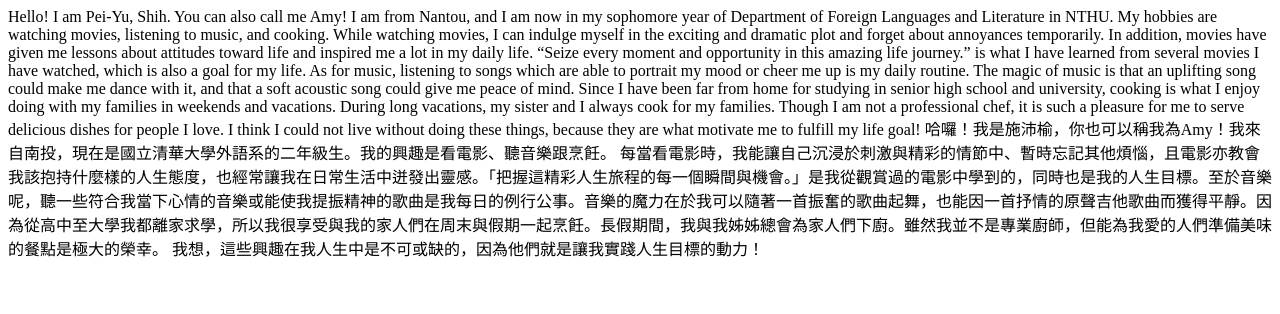
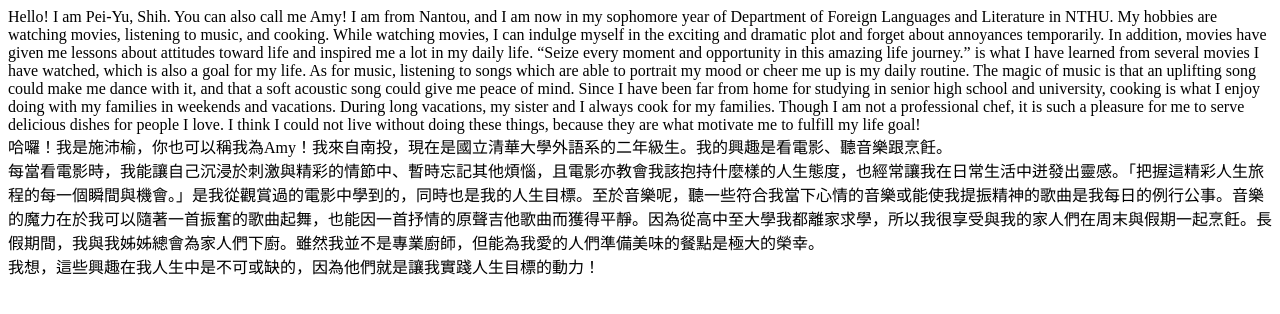
Before and after one commit to peiiiyu/peiiiyu.github.io, a plain HTML site: page personal/index.html in a window 1280 px wide. Drawn offline with Linux system fonts and the light colour scheme.

Commit message:
bilingual bio

```diff
--- a/personal/index.html
+++ b/personal/index.html
@@ -5,10 +5,10 @@
         <meta charset="utf-8">
     </head>
     <body>
-        Hello! I am Pei-Yu, Shih. You can also call me Amy! I am from Nantou, and I am now in my sophomore year of Department of Foreign Languages and Literature in NTHU. My hobbies are watching movies, listening to music, and cooking. While watching movies, I can indulge myself in the exciting and dramatic plot and forget about annoyances temporarily. In addition, movies have given me lessons about attitudes toward life and inspired me a lot in my daily life. “Seize every moment and opportunity in this amazing life journey.” is what I have learned from several movies I have watched, which is also a goal for my life. As for music, listening to songs which are able to portrait my mood or cheer me up is my daily routine. The magic of music is that an uplifting song could make me dance with it, and that a soft acoustic song could give me peace of mind. Since I have been far from home for studying in senior high school and university, cooking is what I enjoy doing with my families in weekends and vacations. During long vacations, my sister and I always cook for my families. Though I am not a professional chef, it is such a pleasure for me to serve delicious dishes for people I love. I think I could not live without doing these things, because they are what motivate me to fulfill my life goal!
+        Hello! I am Pei-Yu, Shih. You can also call me Amy! I am from Nantou, and I am now in my sophomore year of Department of Foreign Languages and Literature in NTHU. My hobbies are watching movies, listening to music, and cooking. While watching movies, I can indulge myself in the exciting and dramatic plot and forget about annoyances temporarily. In addition, movies have given me lessons about attitudes toward life and inspired me a lot in my daily life. “Seize every moment and opportunity in this amazing life journey.” is what I have learned from several movies I have watched, which is also a goal for my life. As for music, listening to songs which are able to portrait my mood or cheer me up is my daily routine. The magic of music is that an uplifting song could make me dance with it, and that a soft acoustic song could give me peace of mind. Since I have been far from home for studying in senior high school and university, cooking is what I enjoy doing with my families in weekends and vacations. During long vacations, my sister and I always cook for my families. Though I am not a professional chef, it is such a pleasure for me to serve delicious dishes for people I love. I think I could not live without doing these things, because they are what motivate me to fulfill my life goal!<br/>
 
-        哈囉！我是施沛榆，你也可以稱我為Amy！我來自南投，現在是國立清華大學外語系的二年級生。我的興趣是看電影、聽音樂跟烹飪。
-        每當看電影時，我能讓自己沉浸於刺激與精彩的情節中、暫時忘記其他煩惱，且電影亦教會我該抱持什麼樣的人生態度，也經常讓我在日常生活中迸發出靈感。「把握這精彩人生旅程的每一個瞬間與機會。」是我從觀賞過的電影中學到的，同時也是我的人生目標。至於音樂呢，聽一些符合我當下心情的音樂或能使我提振精神的歌曲是我每日的例行公事。音樂的魔力在於我可以隨著一首振奮的歌曲起舞，也能因一首抒情的原聲吉他歌曲而獲得平靜。因為從高中至大學我都離家求學，所以我很享受與我的家人們在周末與假期一起烹飪。長假期間，我與我姊姊總會為家人們下廚。雖然我並不是專業廚師，但能為我愛的人們準備美味的餐點是極大的榮幸。 我想，這些興趣在我人生中是不可或缺的，因為他們就是讓我實踐人生目標的動力！
+        哈囉！我是施沛榆，你也可以稱我為Amy！我來自南投，現在是國立清華大學外語系的二年級生。我的興趣是看電影、聽音樂跟烹飪。<br/>
+        每當看電影時，我能讓自己沉浸於刺激與精彩的情節中、暫時忘記其他煩惱，且電影亦教會我該抱持什麼樣的人生態度，也經常讓我在日常生活中迸發出靈感。「把握這精彩人生旅程的每一個瞬間與機會。」是我從觀賞過的電影中學到的，同時也是我的人生目標。至於音樂呢，聽一些符合我當下心情的音樂或能使我提振精神的歌曲是我每日的例行公事。音樂的魔力在於我可以隨著一首振奮的歌曲起舞，也能因一首抒情的原聲吉他歌曲而獲得平靜。因為從高中至大學我都離家求學，所以我很享受與我的家人們在周末與假期一起烹飪。長假期間，我與我姊姊總會為家人們下廚。雖然我並不是專業廚師，但能為我愛的人們準備美味的餐點是極大的榮幸。<br/> 我想，這些興趣在我人生中是不可或缺的，因為他們就是讓我實踐人生目標的動力！
 
 
     </body>
```
